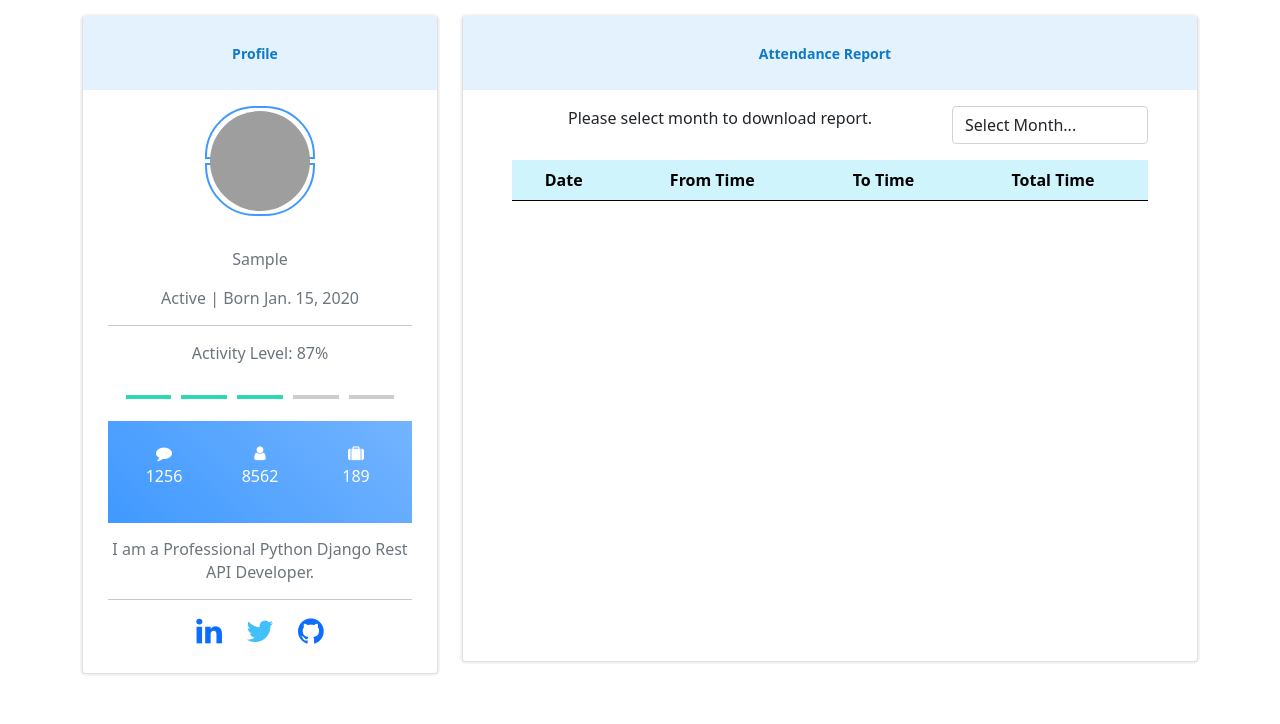
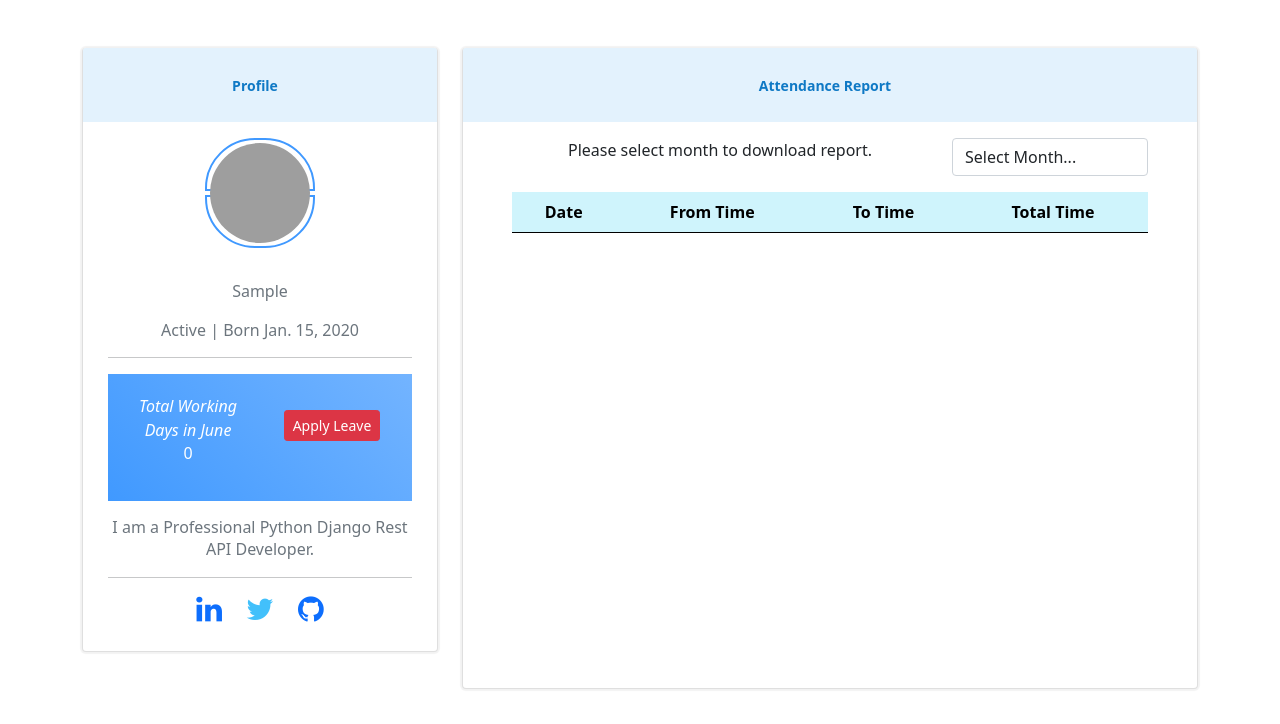
Before and after one commit to aslam1286/attendance_backend, a Django app: page /profile in a window 1280 px wide. Shown: the part 76-800 px from the top of the page. Run offline with Django 4.2, Linux system fonts and the light colour scheme; a user stored in the database is signed in; data comes from the database, SQL or seed files in the repository; tables that the repository leaves empty hold one stand-in row (values such as "Sample post"); lists and menus that the app fills with data are empty; some libraries are stand-ins or nearby versions; grey boxes are pictures that could not be loaded.

Commit message:
ProfileUpdated

```diff
--- a/accounts/templates/profile.html
+++ b/accounts/templates/profile.html
@@ -27,7 +27,7 @@
 <div class="container">
     <div class="row">
         <div class="col-md-4">
-            <div class="card user-card mt-3">
+            <div class="card user-card mt-5">
                 <div class="card-header mb-3 text-center" style="background-color: #e3f2fd;">
                     <h5 style="color: #0f79c5;">Profile</h5>
                 </div>
@@ -39,47 +39,36 @@
                     <span class="text-muted">{{data.dest}}</span>
                     <p class="text-muted mt-3">Active | Born {{data.dob}}</p>
                     <hr>
-                    <p class="text-muted m-t-15">Activity Level: 87%</p>
-                    <ul class="list-unstyled activity-leval">
-                        <li class="active"></li>
-                        <li class="active"></li>
-                        <li class="active"></li>
-                        <li></li>
-                        <li></li>
-                    </ul>
                     <div class="bg-c-blue counter-block m-t-10 p-20">
                         <div class="row">
-                            <div class="col-4">
-                                <i class="fa fa-comment"></i>
-                                <p>1256</p>
+                            <div class="col-6">
+                                <!-- <i class="fa fa-suitcase aslam"></i> -->
+                                <i class="tDays">Total Working Days in {% now "F" %}</i>
+                                <p>{{data.total_day}}</p>
                             </div>
-                            <div class="col-4">
-                                <i class="fa fa-user"></i>
-                                <p>8562</p>
-                            </div>
-                            <div class="col-4">
-                                <i class="fa fa-suitcase"></i>
-                                <p>189</p>
+
+                            <div class="col-6">
+                                <i><button class="btn btn-sm btn-danger mt-3">Apply Leave</button></i>
                             </div>
                         </div>
                     </div>
                     <p class="m-t-15 text-muted">I am a Professional Python Django Rest API Developer.</p>
                     <hr>
                     <div class="row justify-content-center user-social-link">
-                        <div class="col-auto"><a href="#!"><i class="fa fa-linkedin text-linkedin"></i></a></div>
-                        <div class="col-auto"><a href="#!"><i class="fa fa-twitter text-twitter"></i></a></div>
-                        <div class="col-auto"><a href="#!"><i class="fa fa-github text-github"></i></a></div>
+                        <div class="col-auto"><a href="https://www.linkedin.com" target="_blank"><i class="fa fa-linkedin text-linkedin"></i></a></div>
+                        <div class="col-auto"><a href="https://www.twitter.com" target="_blank"><i class="fa fa-twitter text-twitter"></i></a></div>
+                        <div class="col-auto"><a href="https://www.github.com" target="_blank"><i class="fa fa-github text-github"></i></a></div>
                     </div>
                 </div>
             </div>
         </div>
 
         <div class="col-md-8">
-            <div class="card user-card mt-3">
+            <div class="card user-card mt-5">
                 <div class="card-header mb-3 text-center" style="background-color: #e3f2fd;">
                     <h5 style="color: #0f79c5;">Attendance Report</h5>
                 </div>
-                <div class="card-block" style="min-height: 555px;">
+                <div class="card-block" style="min-height: 550px;">
                     <div class="container">
                         <div class="row">
                             <div class="col-md-8">
@@ -142,6 +131,7 @@
     $(document).ready(function () {
         $("#months").change(function (event) {
             $("#month_reports").DataTable().destroy();
+
             var monthsVal = $(this).val();
             var user_id = $(this).attr('my-id');
             $(".dt-buttons").empty();
@@ -156,6 +146,8 @@
                 url: "{% url 'attendance_app:get_months_report' %}",
                 success: function (response) {
                     var repo = response.month_reports;
+                    var totalDays = response.count;
+
                     $("div#downloadRepo").empty();
                     $('#month_reports tbody').empty();
 
@@ -170,6 +162,11 @@
                     else{
                         $("div#downloadRepo").append('<button type="button" class="btn btn-primary" onclick="downloadReports(this)">Download</button>')
                     }
+
+                    var selectedMonth = $('select#months option:selected').text()
+
+                    $(".tDays").text("Total Working Days in "+selectedMonth);
+                    $(".tDays").next().text(totalDays);
                 },
             });
         });
--- a/accounts/views.py
+++ b/accounts/views.py
@@ -1,5 +1,7 @@
+from datetime import date
 from django.shortcuts import render,redirect
 from django.contrib.auth.models import User
+from attendance_app.models import Attendance
 from django.contrib import auth
 from django.views.decorators.csrf import csrf_exempt
 from accounts.models import Profile
@@ -45,9 +47,14 @@ def user_profile(request):
     user = request.user
     accounts_obj = Profile.objects.filter(user_id=user).first()
 
+    today = date.today()
+    getMonth= str(today.strftime("%m/%d/%y")).split("/")
+    total_days_in_month = Attendance.objects.filter(employee_id=user, today_date__month=getMonth[0]).count()
+
     data_dict = dict()
     data_dict['first_name'] = accounts_obj.user.first_name
     data_dict['last_name'] = accounts_obj.user.last_name
+    data_dict['total_day'] = total_days_in_month
     data_dict['dob'] = accounts_obj.dob
     data_dict['email'] = accounts_obj.user.email
     data_dict['dest'] = accounts_obj.dest
```
Also changed, not shown: attendance_app/views.py (+6 -2 lines).
